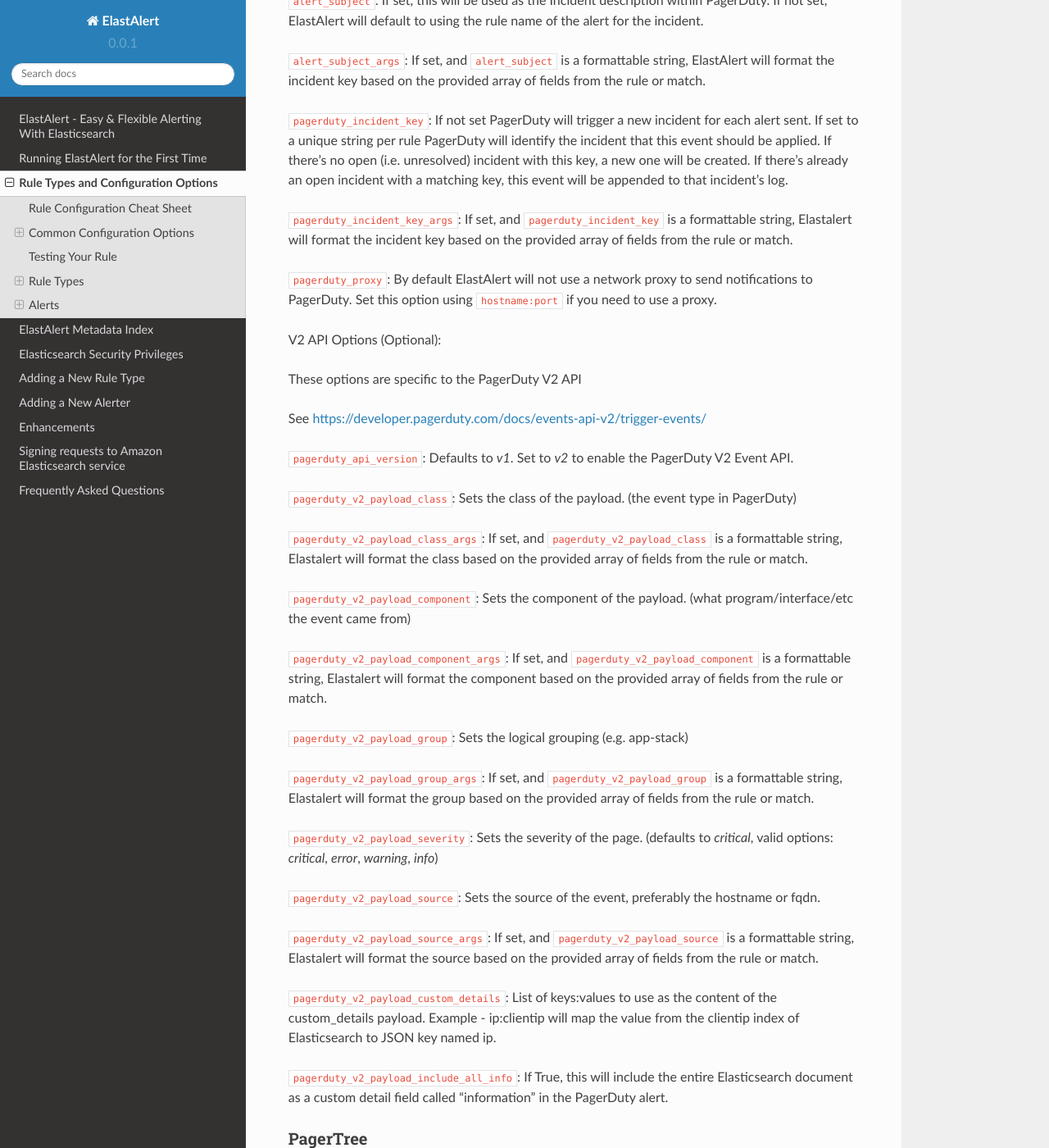
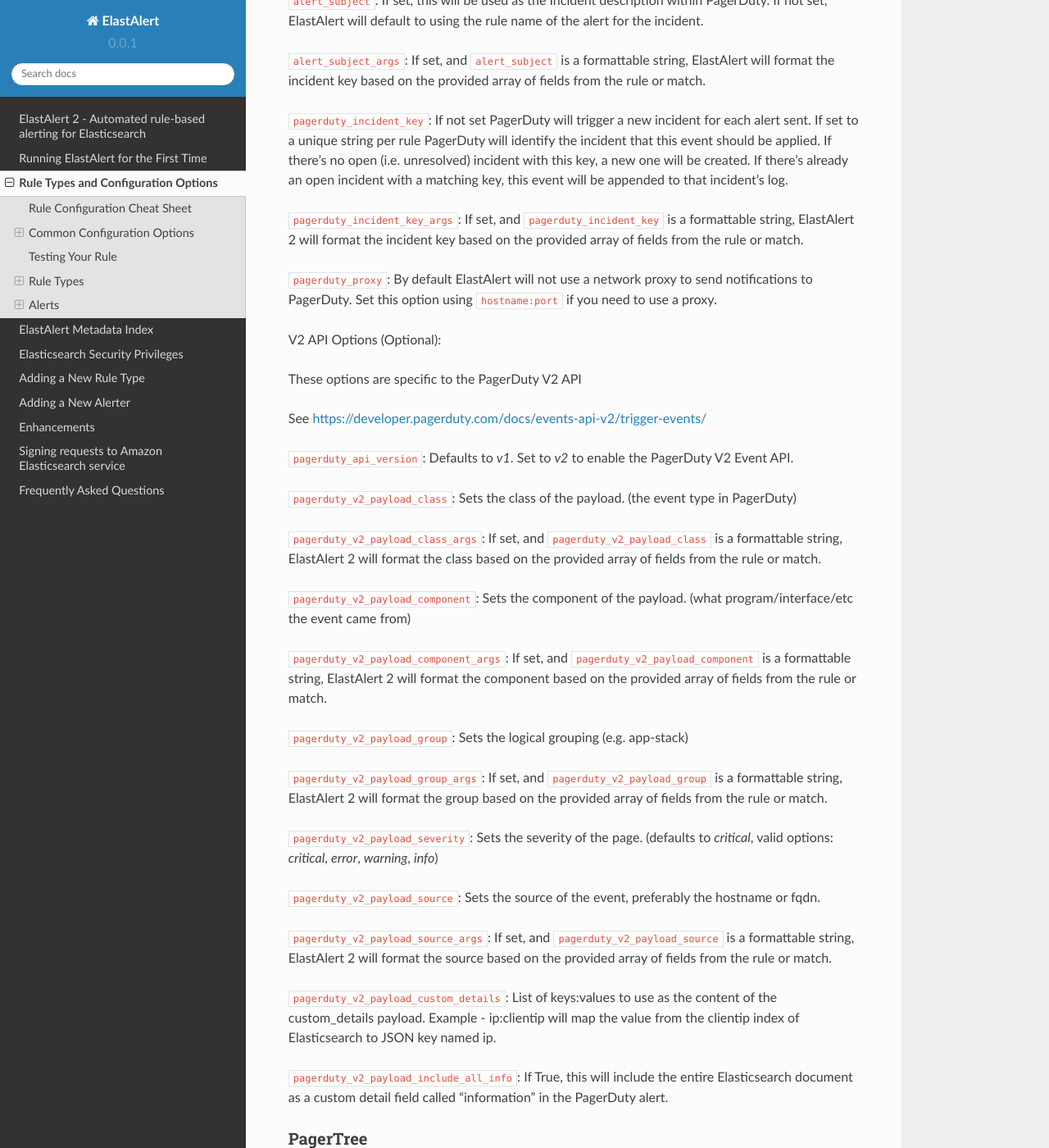
Before and after one commit to Yelp/elastalert, a Sphinx documentation site: the page built from docs/source/ruletypes.rst, in a window 1280 px wide and 1400 px high, scrolled down 49181 px. Shown: the whole window at 82% size. Built offline with Sphinx 7.4.7 and the Read the Docs theme 2.0.0, drawn with Linux system fonts in a browser that asks for light colours; pages that are not in the unit, such as notebooks, are missing from menus; some of the changed text lies outside the part shown.

Commit message:
Update all references of Elastalert to be consistent with the documented casing of ElastAlert

```diff
--- a/docs/source/elastalert.rst
+++ b/docs/source/elastalert.rst
@@ -1,5 +1,5 @@
-ElastAlert - Easy & Flexible Alerting With Elasticsearch
-********************************************************
+ElastAlert 2 - Automated rule-based alerting for Elasticsearch
+**************************************************************
 
 ElastAlert is a simple framework for alerting on anomalies, spikes, or other patterns of interest from data in Elasticsearch.
 
--- a/docs/source/ruletypes.rst
+++ b/docs/source/ruletypes.rst
@@ -376,7 +376,7 @@
 
 This should result in 2 alerts: One containing alice's two events, sent at ``2016-09-20T00:10:00`` and one containing bob's one event sent at ``2016-09-20T00:16:00``
 
-For aggregations, there can sometimes be a large number of documents present in the viewing medium (email, jira ticket, etc..). If you set the ``summary_table_fields`` field, Elastalert will provide a summary of the specified fields from all the results.
+For aggregations, there can sometimes be a large number of documents present in the viewing medium (email, jira ticket, etc..). If you set the ``summary_table_fields`` field, ElastAlert 2 will provide a summary of the specified fields from all the results.
 
 For example, if you wish to summarize the usernames and event_types that appear in the documents so that you can see the most relevant fields at a quick glance, you can set::
 
@@ -384,7 +384,7 @@
         - my_data.username
         - my_data.event_type
 
-Then, for the same sample data shown above listing alice and bob's events, Elastalert will provide the following summary table in the alert medium::
+Then, for the same sample data shown above listing alice and bob's events, ElastAlert 2 will provide the following summary table in the alert medium::
 
     +------------------+--------------------+
     | my_data.username | my_data.event_type |
@@ -2006,7 +2006,7 @@
 ``pagerduty_incident_key``: If not set PagerDuty will trigger a new incident for each alert sent. If set to a unique string per rule PagerDuty will identify the incident that this event should be applied.
 If there's no open (i.e. unresolved) incident with this key, a new one will be created. If there's already an open incident with a matching key, this event will be appended to that incident's log.
 
-``pagerduty_incident_key_args``: If set, and ``pagerduty_incident_key`` is a formattable string, Elastalert will format the incident key based on the provided array of fields from the rule or match.
+``pagerduty_incident_key_args``: If set, and ``pagerduty_incident_key`` is a formattable string, ElastAlert 2 will format the incident key based on the provided array of fields from the rule or match.
 
 ``pagerduty_proxy``: By default ElastAlert will not use a network proxy to send notifications to PagerDuty. Set this option using ``hostname:port`` if you need to use a proxy.
 
@@ -2020,21 +2020,21 @@
 
 ``pagerduty_v2_payload_class``: Sets the class of the payload. (the event type in PagerDuty)
 
-``pagerduty_v2_payload_class_args``: If set, and ``pagerduty_v2_payload_class`` is a formattable string, Elastalert will format the class based on the provided array of fields from the rule or match.
+``pagerduty_v2_payload_class_args``: If set, and ``pagerduty_v2_payload_class`` is a formattable string, ElastAlert 2 will format the class based on the provided array of fields from the rule or match.
 
 ``pagerduty_v2_payload_component``: Sets the component of the payload. (what program/interface/etc the event came from)
 
-``pagerduty_v2_payload_component_args``: If set, and ``pagerduty_v2_payload_component`` is a formattable string, Elastalert will format the component based on the provided array of fields from the rule or match.
+``pagerduty_v2_payload_component_args``: If set, and ``pagerduty_v2_payload_component`` is a formattable string, ElastAlert 2 will format the component based on the provided array of fields from the rule or match.
 
 ``pagerduty_v2_payload_group``: Sets the logical grouping (e.g. app-stack)
 
-``pagerduty_v2_payload_group_args``: If set, and ``pagerduty_v2_payload_group`` is a formattable string, Elastalert will format the group based on the provided array of fields from the rule or match.
+``pagerduty_v2_payload_group_args``: If set, and ``pagerduty_v2_payload_group`` is a formattable string, ElastAlert 2 will format the group based on the provided array of fields from the rule or match.
 
 ``pagerduty_v2_payload_severity``: Sets the severity of the page. (defaults to `critical`, valid options: `critical`, `error`, `warning`, `info`)
 
 ``pagerduty_v2_payload_source``: Sets the source of the event, preferably the hostname or fqdn.
 
-``pagerduty_v2_payload_source_args``: If set, and ``pagerduty_v2_payload_source`` is a formattable string, Elastalert will format the source based on the provided array of fields from the rule or match.
+``pagerduty_v2_payload_source_args``: If set, and ``pagerduty_v2_payload_source`` is a formattable string, ElastAlert 2 will format the source based on the provided array of fields from the rule or match.
 
 ``pagerduty_v2_payload_custom_details``: List of keys:values to use as the content of the custom_details payload. Example - ip:clientip will map the value from the clientip index of Elasticsearch to JSON key named ip.
 
@@ -2420,8 +2420,8 @@
 
 ``zbx_sender_host``: The address where zabbix server is running.
 ``zbx_sender_port``: The port where zabbix server is listenning.
-``zbx_host``: This field setup the host in zabbix that receives the value sent by Elastalert.
-``zbx_key``: This field setup the key in the host that receives the value sent by Elastalert.
+``zbx_host``: This field setup the host in zabbix that receives the value sent by ElastAlert 2.
+``zbx_key``: This field setup the key in the host that receives the value sent by ElastAlert 2.
 
 
 Discord
```
Also changed, not shown: CHANGELOG.md (+1 -1 lines), CONTRIBUTING.md (+2 -2 lines), README.md (+8 -8 lines), chart/elastalert2/README.md, 5 other files.
